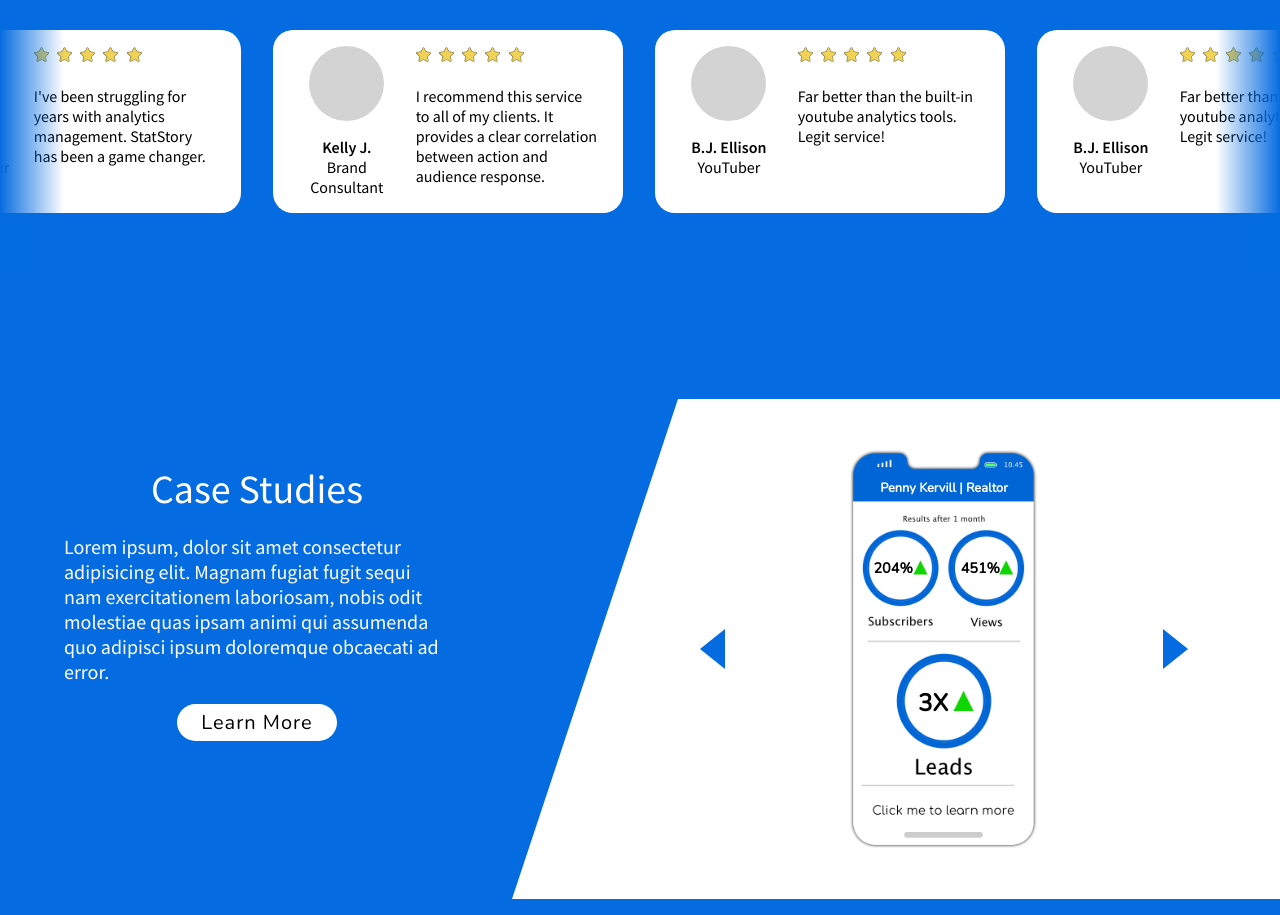
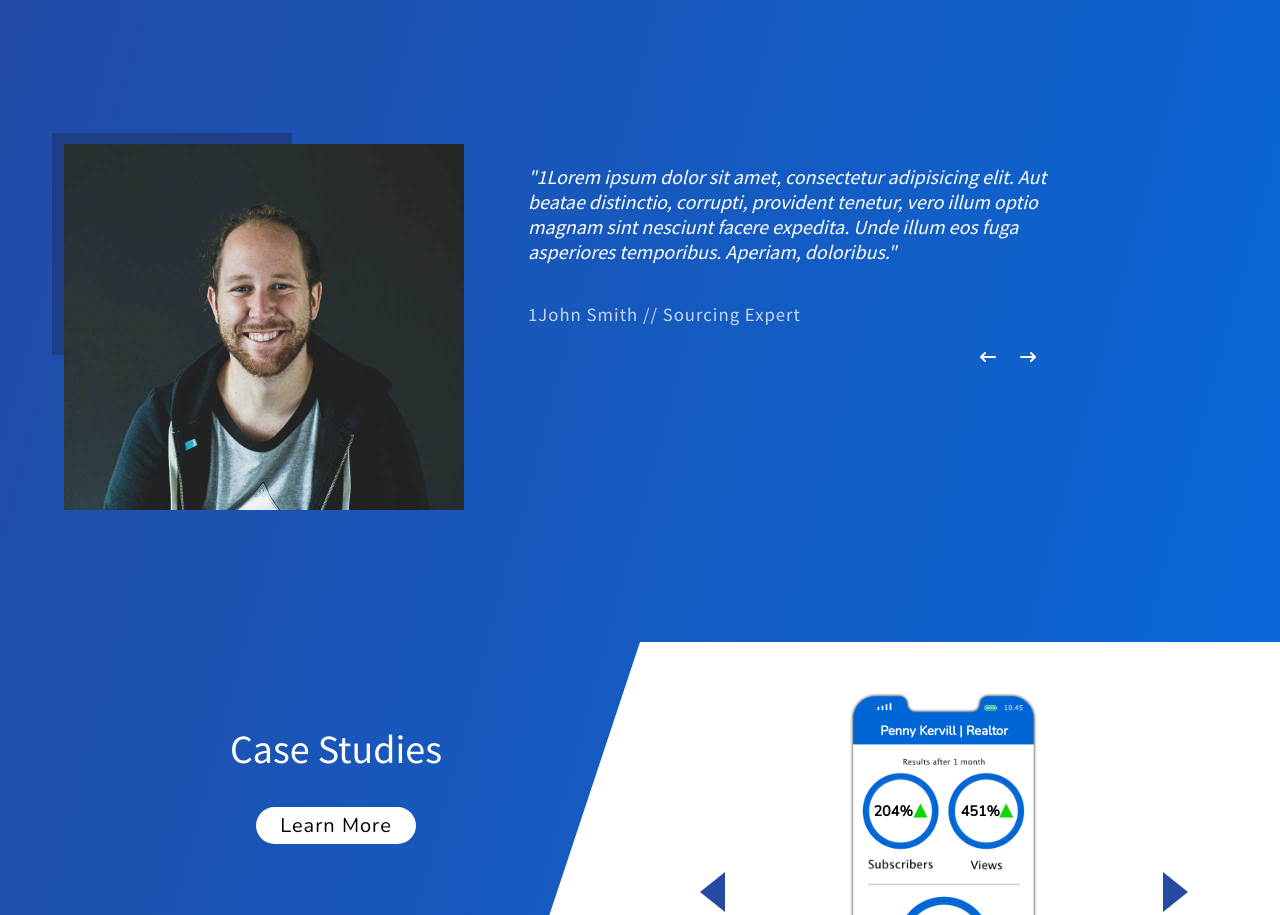
Before and after one commit to odeliy/StatStory, a plain HTML site: page index.html in a window 1280 px wide. Shown: the part 1040-1955 px from the top of the page. Drawn offline with nearby package versions, Linux system fonts and the light colour scheme.

Commit message:
replace testimonials section

```diff
--- a/index.html
+++ b/index.html
@@ -70,117 +70,54 @@
         <a class="btn trusted__btn" href="#">Don't click me</a>
 
         <!-- Testimonials -->
-        <div class="testimonials__outer">
-            <div class="testimonials__inner" id="scrollDiv">
-                <div class="testimonial__overlay"></div>
+        <div class="testimonials">
+            <div class="testimonials__portrait">
+                <div class="testimonials__img--art"></div>
+                <img class="testimonials__img visible" src="./resources/images/testimonial1.jpg">
+                <img class="testimonials__img" src="./resources/images/testimonial2.jpg">
+                <img class="testimonials__img" src="./resources/images/testimonial3.jpg">
+                <!-- <img class="testimonials__img" src="./resources/images/image-name-here"> -->
+                <!-- (1) Add more images here -->
 
-                <!--
-                    Important! Whichever div with the id tag of scrollCenter
-                    will be the middle point of the horizontal scroll.
+            </div>
+            <div class="testimonials__body">
+                <p class="testimonials__desc visible">"1Lorem ipsum dolor sit amet, consectetur adipisicing elit. Aut beatae distinctio, corrupti, provident tenetur, vero illum optio magnam sint nesciunt facere expedita. Unde illum eos fuga asperiores temporibus. Aperiam, doloribus."</p>
+                <p class="testimonials__desc">"2Lorem ipsum dolor sit amet, consectetur adipisicing elit. Aut beatae distinctio, corrupti, provident tenetur, vero illum optio magnam sint nesciunt facere expedita. Unde illum eos fuga asperiores temporibus. Aperiam, doloribus."</p>
+                <p class="testimonials__desc">"3Lorem ipsum dolor sit amet, consectetur adipisicing elit. Aut beatae distinctio, corrupti, provident tenetur, vero illum optio magnam sint nesciunt facere expedita. Unde illum eos fuga asperiores temporibus. Aperiam, doloribus."</p>
+                <!-- <p class="testimonials__desc">"Quotes here"</p> -->
+                <!-- (2) Add more quotes/descriptions here -->
 
-                    For an even number of testimonials, setup a empty div in
-                    the middle with the id (like below)
+                <h3 class="testimonials__person visible">1John Smith // Sourcing Expert</h3>
+                <h3 class="testimonials__person">2John Smith // Sourcing Expert</h3>
+                <h3 class="testimonials__person">3John Smith // Sourcing Expert</h3>
+                <!-- <h3 class="testimonials__person">Titles here</h3> -->
+                <!-- (3) Add more names & occupations here -->
 
-                    For an odd number of testimonials, comment out empty div
-                    and place the id tag on the middle testimonial card
-                -->
-                <div class="testimonial__card">
-                    <div class="testimonial__card-left">
-                        <div class="testimonial__img-holder">
-                            <img class=""class=testimonial__img"" src="" alt="">
-                        </div>
-                        <p class="testimonial__giver">John K.</p>
-                        <p class="testimonial__job">Entrepreneur</p>
-                    </div>
-                    <div class="testimonial__card-right">
-                        <div class="testimonial__star-review">
-                            <img class="testimonial__star" src="./resources/images/star.svg" alt="">
-                            <img class="testimonial__star" src="./resources/images/star.svg" alt="">
-                            <img class="testimonial__star" src="./resources/images/star.svg" alt="">
-                            <img class="testimonial__star" src="./resources/images/star.svg" alt="">
-                            <img class="testimonial__star" src="./resources/images/star.svg" alt="">
-                        </div>
-                        <p class="testimonial__review">I've been struggling for years with analytics management. StatStory has been a game changer.</p>
-                    </div>
-                </div>
-
-                <div class="testimonial__card">
-                    <div class="testimonial__card-left">
-                        <div class="testimonial__img-holder">
-                            <img class=testimonial__img"" src="" alt="">
-                        </div>
-                        <p class="testimonial__giver">Kelly J.</p>
-                        <p class="testimonial__job">Brand Consultant</p>
-                    </div>
-                    <div class="testimonial__card-right">
-                        <div class="testimonial__star-review">
-                            <img class="testimonial__star" src="./resources/images/star.svg" alt="">
-                            <img class="testimonial__star" src="./resources/images/star.svg" alt="">
-                            <img class="testimonial__star" src="./resources/images/star.svg" alt="">
-                            <img class="testimonial__star" src="./resources/images/star.svg" alt="">
-                            <img class="testimonial__star" src="./resources/images/star.svg" alt="">
-                        </div>
-                        <p class="testimonial__review">I recommend this service to all of my clients. It provides a clear correlation between action and audience response.</p>
-                    </div>
-                </div>
-
-                <!-- HORIZONTAL SCROLL ANCHOR POINT -->
-                <div id="scrollCenter"></div>
-
-
-                <div class="testimonial__card">
-                    <div class="testimonial__card-left">
-                        <div class="testimonial__img-holder">
-                            <img class=testimonial__img"" src="" alt="">
-                        </div>
-                        <p class="testimonial__giver">B.J. Ellison</p>
-                        <p class="testimonial__job">YouTuber</p>
-                    </div>
-                    <div class="testimonial__card-right">
-                        <div class="testimonial__star-review">
-                            <img class="testimonial__star" src="./resources/images/star.svg" alt="">
-                            <img class="testimonial__star" src="./resources/images/star.svg" alt="">
-                            <img class="testimonial__star" src="./resources/images/star.svg" alt="">
-                            <img class="testimonial__star" src="./resources/images/star.svg" alt="">
-                            <img class="testimonial__star" src="./resources/images/star.svg" alt="">
-                        </div>
-                        <p class="testimonial__review">Far better than the built-in youtube analytics tools. Legit service!</p>
-                    </div>
-                </div>
-
-                <div class="testimonial__card">
-                    <div class="testimonial__card-left">
-                        <div class="testimonial__img-holder">
-                            <img class=testimonial__img"" src="" alt="">
-                        </div>
-                        <p class="testimonial__giver">B.J. Ellison</p>
-                        <p class="testimonial__job">YouTuber</p>
-                    </div>
-                    <div class="testimonial__card-right">
-                        <div class="testimonial__star-review">
-                            <img class="testimonial__star" src="./resources/images/star.svg" alt="">
-                            <img class="testimonial__star" src="./resources/images/star.svg" alt="">
-                            <img class="testimonial__star" src="./resources/images/star.svg" alt="">
-                            <img class="testimonial__star" src="./resources/images/star.svg" alt="">
-                            <img class="testimonial__star" src="./resources/images/star.svg" alt="">
-                        </div>
-                        <p class="testimonial__review">Far better than the built-in youtube analytics tools. Legit service!</p>
-                    </div>
+                <div class="testimonials__navigation">
+                    <svg class="testimonials__arrow" id="testimonials-left-arrow" xmlns="http://www.w3.org/2000/svg" class="icon icon-tabler icon-tabler-arrow-narrow-left" width="24" height="24" viewBox="0 0 24 24" stroke-width="2" stroke="currentColor" fill="white" stroke-linecap="round" stroke-linejoin="round">
+                        <path stroke="none" d="M0 0h24v24H0z" fill="none"/>
+                        <line x1="5" y1="12" x2="19" y2="12" />
+                        <line x1="5" y1="12" x2="9" y2="16" />
+                        <line x1="5" y1="12" x2="9" y2="8" />
+                    </svg>
+                    <svg class="testimonials__arrow" id="testimonials-right-arrow" xmlns="http://www.w3.org/2000/svg" class="icon icon-tabler icon-tabler-arrow-narrow-right" width="24" height="24" viewBox="0 0 24 24" stroke-width="2" stroke="currentColor" fill="white" stroke-linecap="round" stroke-linejoin="round">
+                        <path stroke="none" d="M0 0h24v24H0z" fill="none"/>
+                        <line x1="5" y1="12" x2="19" y2="12" />
+                        <line x1="15" y1="16" x2="19" y2="12" />
+                        <line x1="15" y1="8" x2="19" y2="12" />
+                    </svg>
                 </div>
             </div>
         </div>
 
-
-
-        <!-- Case Studies -- Desktop Only-->
+        <!-- Case Studies -->
         <div class="cstud__outer">
-            <div class="cstud__filler mobile-hidden"></div>
+            <div class="cstud__filler"></div>
             <div class="cstud__diagnol mobile-hidden"></div>
 
             <div class="cstud__inner">
                 <div class="cstud__body">
                     <h2 class="cstud__title">Case Studies</h2>
-                    <p class="cstud__desc mobile-hidden">Lorem ipsum, dolor sit amet consectetur adipisicing elit. Magnam fugiat fugit sequi nam exercitationem laboriosam, nobis odit molestiae quas ipsam animi qui assumenda quo adipisci ipsum doloremque obcaecati ad error.</p>
                     <a class="btn cstud__btn mobile-hidden" href="#">Learn More</a>
                 </div>
                 <div class="cstud__carousel">
--- a/index.js
+++ b/index.js
@@ -7,61 +7,60 @@ hamburger.addEventListener("click", () => {
     hamburger.nextElementSibling.classList.toggle("mobile-hidden")
 })
 
-
 /**********************************/
-/*** Horizontal scroll Center *****/
+/*** Case Studies Carousel ********/
 /**********************************/
-/* 1. center horizontal scroll section */
-document.getElementById("scrollCenter").scrollIntoView({
-    inline: "center"
+document.getElementById("prev").addEventListener("click", () => {
+    moveToPrevCaseStudy(caseStudies)
+})
+document.getElementById("next").addEventListener("click", () => {
+    moveToNextCaseStudy(caseStudies)
 })
 
-/* 2. reset browser to top of page */
-document.getElementById("header").scrollIntoView({
-    block: "start"
-})
+const caseStudies = document.getElementsByClassName("cstud__item")
+const caseStudiesTotal = caseStudies.length
+let caseStudiesPosition = 0
 
-
-/**********************************/
-/*** Carousel *********************/
-/**********************************/
-const slides = document.getElementsByClassName("cstud__item")
-const totalSlides = slides.length
-let slidePosition = 0
-
-document.getElementById("prev").addEventListener("click", () => {
-    moveToPrevSlide()
-})
-document.getElementById("next").addEventListener("click", () => {
-    moveToNextSlide()
-})
-
-function hideAllSlides() {
+function hideAllSlides(slides) {
     for (let slide of slides) {
         slide.classList.remove("visible")
     }
 }
 
-function moveToNextSlide() {
-    hideAllSlides()
+function moveToNextCaseStudy(slides) {
+    hideAllSlides(slides)
 
-    if (slidePosition === totalSlides - 1) {
-        slidePosition = 0
+    if (caseStudiesPosition === caseStudiesTotal - 1) {
+        caseStudiesPosition = 0
     } else {
-        slidePosition++
+        caseStudiesPosition++
     }
 
-    slides[slidePosition].classList.add("visible")
+    caseStudies[caseStudiesPosition].classList.add("visible")
 }
 
-function moveToPrevSlide() {
-    hideAllSlides()
+function moveToPrevCaseStudy(slides) {
+    hideAllSlides(slides)
 
-    if (slidePosition === 0) {
-        slidePosition = totalSlides - 1
+    if (caseStudiesPosition === 0) {
+        caseStudiesPosition = caseStudiesTotal - 1
     } else {
-        slidePosition--
+        caseStudiesPosition--
     }
 
-    slides[slidePosition].classList.add("visible")
+    caseStudies[caseStudiesPosition].classList.add("visible")
 }
+
+/**********************************/
+/*** Testimonials Carousel ********/
+/**********************************/
+const testimonialsLeftArrow = document.getElementById("testimonials-left-arrow")
+const testimonialsRightArrow = document.getElementById("testimonials-right-arrow")
+
+testimonialsLeftArrow.addEventListener("click", () => {
+    nextTestimonial()
+})
+
+testimonialsRightArrow.addEventListener("click", () => {
+    previousTestimonial()
+})
--- a/resources/css/index.css
+++ b/resources/css/index.css
@@ -101,114 +101,77 @@
 
 /* button is next sibling */
 .trusted__btn {
-    margin-top: 1.5em;
+    margin-top: 1em;
+    margin-bottom: 3em;
     margin-inline: auto;
 }
 
 /****************************************/
 /*** Testimonials ***********************/
 /****************************************/
-.testimonials__outer {
-    position: relative;
-    max-width: calc(var(--max-width));
+.testimonials {
+    max-width: var(--max-width);
     margin-inline: auto;
-
-    /* allow room for scrollbar hover popup */
-    height: calc(var(--testimonials-card-height) + 1em)
+    padding: 8em 4em;
+    display: flex;
 }
 
-.testimonial__overlay {
-    position: absolute;
-    inset: 0;
-    background-image: linear-gradient(90deg,
-            var(--background-blue) 0%,
-            #046be000 5%,
-            #046be000 95%,
-            var(--background-blue) 100%);
-    pointer-events: none;
+.testimonials__portrait {
+    position: relative;
+    z-index: 1;
 }
 
-.testimonials__inner {
-    margin-top: 4em;
-    padding: 0 5%;
-
-    display: flex;
-    justify-content: space-between;
+.testimonials__img {
+    display: none;
+    width: 100%;
+    max-width: 400px;
+    object-fit: contain;
 }
 
-.testimonial__card {
-    flex-shrink: 0;
-    width: 350px;
-    margin: 0 1em;
-    padding: 1em 1.5em;
-    border-radius: 20px;
-    background-color: white;
-
-    display: flex;
-    justify-content: space-between;
-
-    /*
-    scrollbar popup depends on
-    fixed testimonials height
-    */
-    max-height: var(--testimonials-card-height);
-    overflow: hidden;
+.testimonials__img--art {
+    position: absolute;
+    width: 60%;
+    height: 60%;
+    transform: translate(-5%, -5%);
+    background-color: #1D3D86;
+    z-index: -1;
 }
 
-/*** LEFT COLUMN *****************/
-.testimonial__card-left {
-    width: 33%;
-
-    /* center img only basically */
-    display: flex;
-    align-items: center;
-    flex-direction: column;
-}
-
-.testimonial__img-holder {
-    width: 75px;
-    height: 75px;
-    border-radius: 50%;
-    margin-bottom: 1em;
-    background-color: lightgrey;
-}
-
-.testimonial__img {
-    width: 100%;
-}
-
-.testimonial__giver,
-.testimonial__job {
-    text-align: center;
-    font-size: 1rem;
-    margin: 0;
-}
-
-.testimonial__giver {
-    font-weight: 600;
-}
-
-/*** RIGHT COLUMN *****************/
-.testimonial__card-right {
-    width: 66%;
-    padding-left: 1em;
+.testimonials__body {
+    width: 50%;
+    max-width: 700px;
+    color: white;
+    margin-left: 4em;
 
     display: flex;
     flex-direction: column;
 }
 
-.testimonial__star {
-    width: 15px;
+.testimonials__desc {
+    display: none;
+    font-style: italic;
 }
 
-.testimonial__star + .testimonial__star {
-    margin-left: 5px;
+.testimonials__person {
+    display: none;
+    color: rgba(255, 255, 255, 0.753);
+    font-weight: 400;
+    letter-spacing: 1px;
 }
 
-.testimonial__review {
-    margin: 20px 0 0 0;
-    font-size: 1rem;
+.testimonials__navigation {
+    margin-right: 4em;
+    align-self: flex-end;
+
+    display: flex;
+    gap: 1em;
 }
+
+.testimonials__arrow:hover,
+.testimonials__arrow:focus {
+    opacity: 70%;
+}
+
 
 /****************************************/
 /*** Case Studies Desktop ***************/
@@ -216,35 +179,34 @@
 .cstud__outer {
     position: relative;
     z-index: 0;
-    margin-top: 8em;
     width: 100%;
     height: var(--section-height);
-    background-color: white;
 }
 
 .cstud__filler {
     position: absolute;
     z-index: -1;
-    left: 0;
-    right: 60%;
+    left: 50%;
+    right: 0;
     top: 0;
     bottom: 0;
-    background-color: var(--background-blue);
+    background-color: white;
 }
+
 
 .cstud__diagnol {
     position: absolute;
     z-index: -1;
     top: 0;
-    left: 40%;
-    border-left: calc(var(--section-height) / var(--diagnol-angle)) solid var(--background-blue);
-    border-bottom: var(--section-height) solid white;
+    right: 50%;
+    border-right: calc(var(--section-height) / var(--diagnol-angle)) solid white;
+    border-top: var(--section-height) solid #244aa300;
 }
 
 .cstud__inner {
     max-width: var(--max-width);
     margin-inline: auto;
-    padding: 2em;
+    padding: 0 2em;
 
     width: 100%;
     height: var(--section-height);
@@ -253,22 +215,17 @@
 }
 
 .cstud__body {
-    width: 37%;
-    margin-right: 13%;
+    width: 50%;
+    height: 50%;
 
     display: flex;
     align-items: center;
     flex-direction: column;
-    padding: 0 2em;
-}
-
-.cstud__title,
-.cstud__desc {
-    color: white;
+    justify-content: center;
 }
 
 .cstud__title {
-    margin-bottom: 0;
+    color: white;
 }
 
 .cstud__carousel {
@@ -297,6 +254,7 @@
     0% {
         opacity: 0;
     }
+
     100% {
         opacity: 1;
     }
@@ -319,11 +277,11 @@
     border-left: 25px solid var(--background-blue);
 }
 
-.cstud__prev:hover{
+.cstud__prev:hover {
     border-right: 25px solid #005cc5;
 }
 
-.cstud__next:hover{
+.cstud__next:hover {
     border-left: 25px solid #005cc5;
 }
 
--- a/resources/css/responsive.css
+++ b/resources/css/responsive.css
@@ -30,15 +30,8 @@
     .desktop-hidden {
         display: none;
     }
+}
 
-    .testimonials__inner {
-        overflow-x: hidden;
-    }
-
-    .testimonials__inner:hover {
-        overflow-x: scroll;
-    }
-}
 
 /*******************************/
 /*** Small Screens Only ********/
@@ -94,34 +87,61 @@
     }
 
     /*** Testimonials ***/
-    .testimonials__inner {
-        -webkit-overflow-scrolling: touch;
-        overflow-x: scroll;
+
+    .testimonials {
+        flex-direction: column;
+        align-items: center;
+        padding: 4em 0;
+    }
+
+    .testimonials__body {
+        width: 80%;
+        margin-left: 0;
+    }
+
+    .testimonials__portrait {
+        text-align: center;
+    }
+
+    .testimonials__img {
+        width: 80%;
+    }
+
+    .testimonials__img--art {
+        transform: translate(7%, -10%);
+
     }
 
     /*** Case Studies ***/
     .cstud__outer {
-        position: unset;
         z-index: unset;
         height: unset;
+        padding-top: 4em;
+        padding-bottom: 4em;
     }
 
     .cstud__inner {
         flex-direction: column;
         height: unset;
+        align-items: center;
+    }
+
+    .cstud__filler {
+        top: 0;
+        bottom: 0;
+        right: 0;
+        left: 0;
+        z-index: 0;
     }
 
     .cstud__body {
         width: 100%;
     }
 
-    .cstud__title,
-    .cstud__desc {
-        color: black;
-    }
-
     .cstud__title {
         margin-top: 0;
+        color: black;
+        z-index: 1;
     }
 
     .cstud__btn {
@@ -133,6 +153,11 @@
         width: 100%;
         margin-top: 2em;
         margin-bottom: 1em;
+    }
+
+    .cstud__prev,
+    .cstud__next {
+        z-index: 1;
     }
 
     .cstud__prev {
--- a/resources/css/style.css
+++ b/resources/css/style.css
@@ -8,7 +8,7 @@
 
 :root {
     --header-height: 80px;
-    --background-blue: #046ce0;
+    --background-blue: #244aa3;
     /* --max-width: 1200px; */
     --max-width: 1500px;
 
@@ -31,10 +31,12 @@ h2 {
     width: 100%;
     max-width: var(--max-width);
     margin-inline: auto;
+    /* margin: 0 auto; */
     padding: 0 2em;
 }
 
 .blue-body-background {
+    background-image: linear-gradient(-255deg, #244aa3, #046ce0);
     background-color: var(--background-blue);
     width: 100%;
 }
```
Also changed, not shown: resources/images/arrow-narrow-left.svg (added), resources/images/arrow-narrow-right.svg (added), resources/images/testimonial1.jpg (added), resources/images/testimonial2.jpg (added), resources/images/testimonial3.jpg (added).
